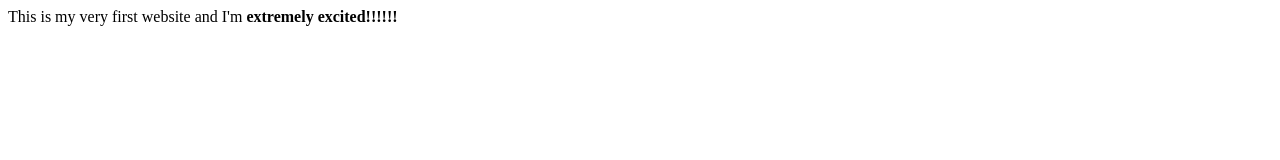
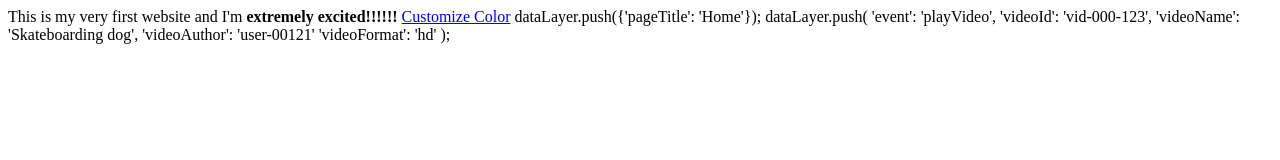
Before and after one commit to ajaxwini/ajaxwini.github.io, a plain HTML site: page index.html in a window 1280 px wide. Drawn offline with Linux system fonts and the light colour scheme.

Commit message:
2nd Change

```diff
--- a/index.html
+++ b/index.html
@@ -9,9 +9,37 @@ j=d.createElement(s),dl=l!='dataLayer'?'&l='+l:'';j.async=true;j.src=
    	<meta name="viewport" content="width=device-width, initial-scale=1">
    	<title>My First Website</title>
    </head>
+
    <body>
+
    <noscript><iframe src="https://www.googletagmanager.com/ns.html?id=GTM-MRJWSFZ"
 height="0" width="0" style="display:none;visibility:hidden"></iframe></noscript>
+
+   <script type="text/javascript">
+		dataLayer = [{
+      		'productSku': 'pbz00123',
+      		'productName': 'The Original Rider Waite Tarot cards',
+      		'productPrice': '9.99'
+    	}];
+	</script>
+
 	This is my very first website and I'm <b>extremely excited!!!!!!</b>
+
+	<a href="#"
+   name="color"
+   onclick="dataLayer.push({
+     'color': 'red',
+     'conversionValue': 50,
+     'event': 'customizeCar'});">Customize Color</a>
+
+	 dataLayer.push({'pageTitle': 'Home'});
+
+	 dataLayer.push(
+	'event': 'playVideo',
+	'videoId': 'vid-000-123',
+	'videoName': 'Skateboarding dog',
+	'videoAuthor': 'user-00121'
+	'videoFormat': 'hd'
+);
    </body>
 </html>
```
